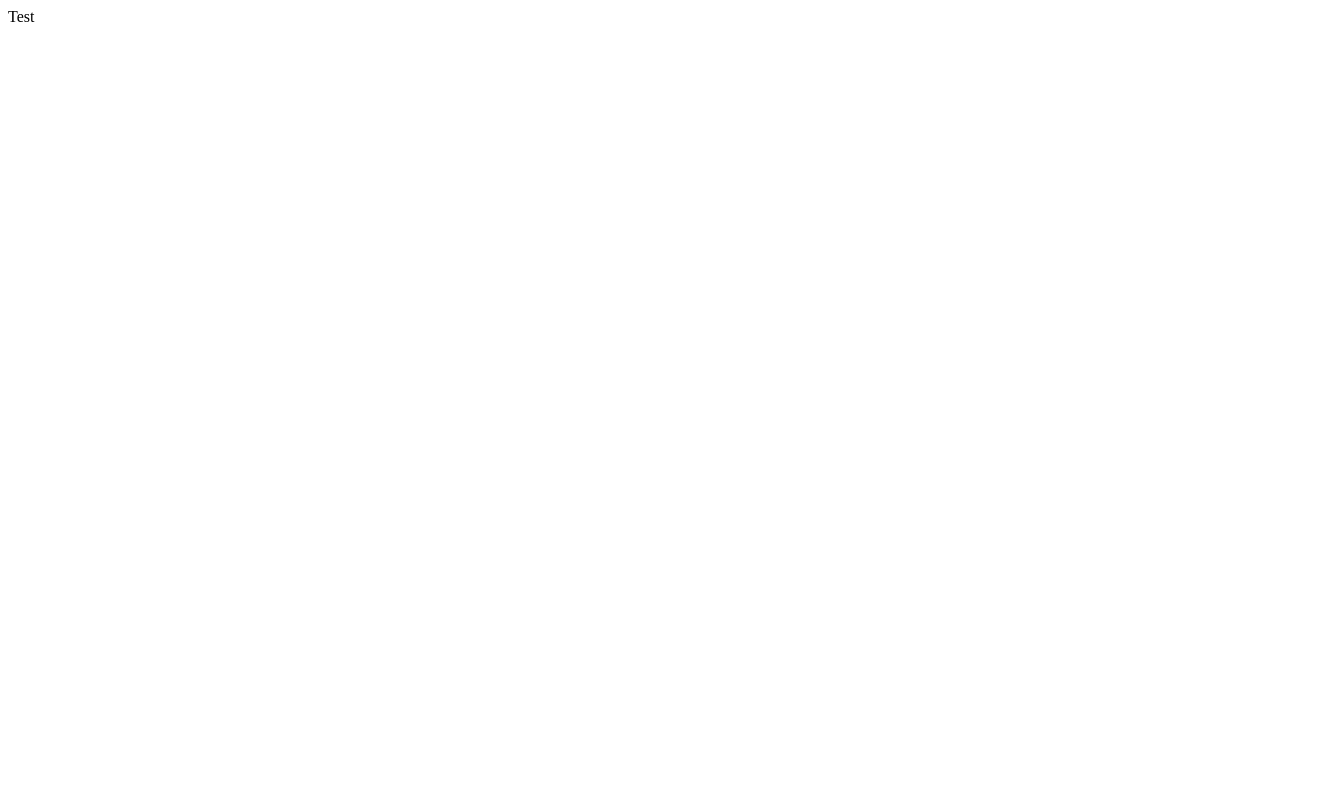
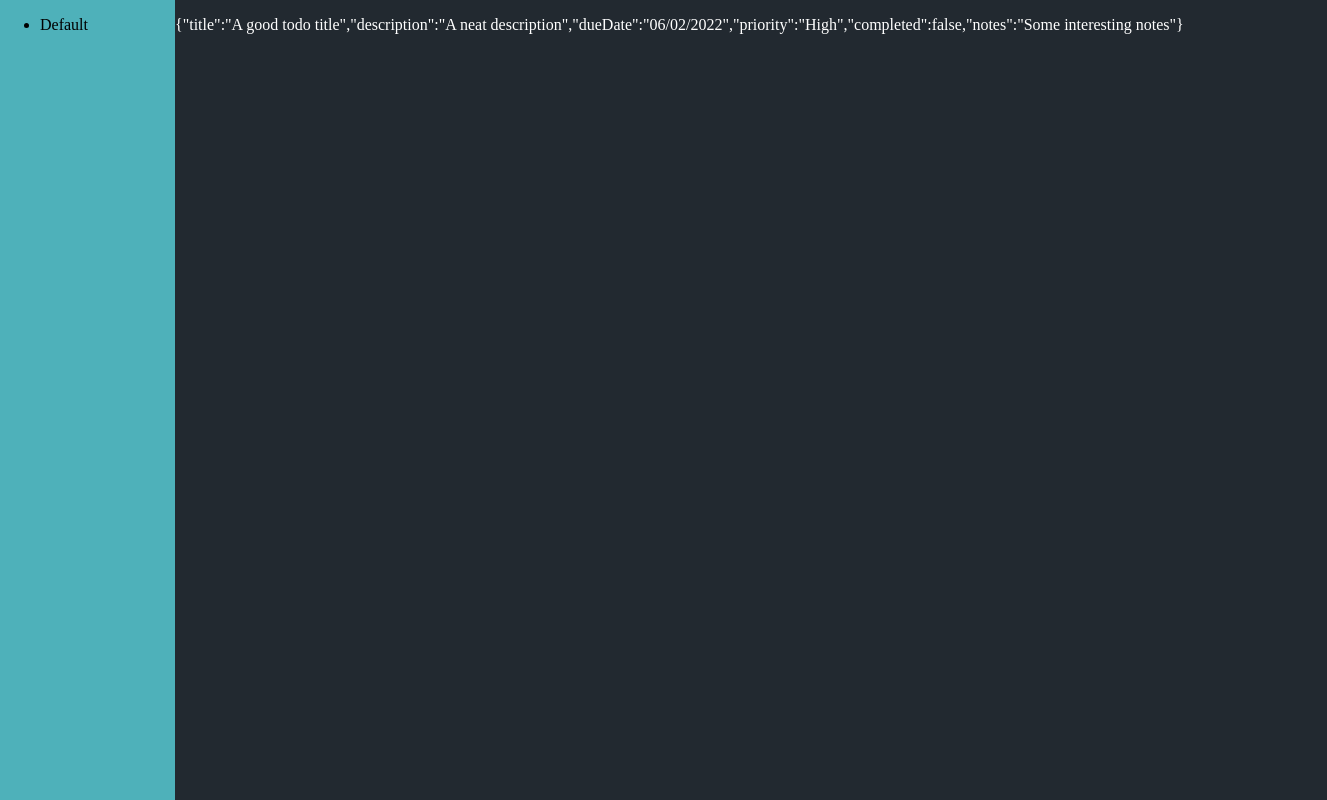
Before and after one commit to tgoandrex/javascript-todo-app, a website built with webpack: page src/template.html in a window 1280 px wide. Shown: the whole page, 1327 px wide, since content can reach past the window. Built offline with nearby package versions, Linux system fonts and the light colour scheme.

Commit message:
Add domElements.js and domBuilder.js. Complete a rough draft of bringing projects and todos to the user interface. Create main.css and the main css grid.

```diff
--- a/app.js
+++ b/app.js
@@ -1,11 +1,5 @@
-import { Todo } from "./src/app/todo";
-import { Project } from "./src/app/project";
+import { domBuilder } from "./src/app/domBuilder";
 
 export const run = () => {
-    // Temporary to test out if todo is being created and displayed correctly
-    let todo = new Todo("A great todo title", "A neat description", "06/02/2022", "High", "Some interesting notes...");
-    todo.sayHi();
-
-    let project = new Project("Default", [todo]);
-    project.sayHi();
+    domBuilder.buildContent();
 }
--- /dev/null
+++ b/src/app/domBuilder.js
@@ -0,0 +1,30 @@
+import { tContent, pContent } from "./utils/domElements";
+import { Project } from "./project";
+import { Todo } from "./todo";
+
+export const domBuilder = (() => {
+  const buildTodoContent = (project) => {
+    // Temporary to test out if todo is being created and displayed correctly. Todos will be extracted from project.todos later
+    let exampleTodo = new Todo("A good todo title", "A neat description", "06/02/2022", "High", false, "Some interesting notes");
+    project.addTodoToProject(exampleTodo);
+
+    project.todos.forEach(function(todo) {
+      const paragraph = document.createElement("p");
+      paragraph.textContent = JSON.stringify(todo);
+      tContent.appendChild(paragraph);
+    });
+  }
+
+  const buildContent = () => {
+    // Default project for creating todos. Temporarily created here. Will be created from localHost later
+    let defaultProject = new Project("Default");
+
+    const listItem = document.createElement("li");
+    listItem.textContent = defaultProject.title;
+    pContent.appendChild(listItem);
+
+    buildTodoContent(defaultProject);
+  }
+
+  return { buildContent };
+})();
--- a/src/app/project.js
+++ b/src/app/project.js
@@ -1,10 +1,8 @@
 export class Project {
-    constructor(title, todos) {
+    constructor(title) {
         this.title = title;
-        this.todos = todos;
+        this.todos = [];
     }
 
-    sayHi = () => { // Temporary function to test if webpack/object works
-        console.log(`Hi Project: ${this.title}! Todos in this project: ${JSON.stringify(this.todos)}`);
-    }
+    addTodoToProject = (todo) => this.todos.push(todo);
 }
--- a/src/app/todo.js
+++ b/src/app/todo.js
@@ -1,13 +1,10 @@
 export class Todo {
-    constructor(title, description, dueDate, priority, notes) {
+    constructor(title, description, dueDate, priority, completed, notes) {
         this.title = title;
         this.description = description;
         this.dueDate = dueDate;
         this.priority = priority;
+        this.completed = completed
         this.notes = notes;
     }
-
-    sayHi = () => { // Temporary function to test if webpack/object works
-        console.log(`Hi Todo: ${this.title}!`);
-    }
 }
--- /dev/null
+++ b/src/app/utils/domElements.js
@@ -0,0 +1,4 @@
+const tContent = document.getElementById("todos-content");
+const pContent = document.getElementById("projects-content");
+
+export { tContent, pContent };
--- a/src/index.js
+++ b/src/index.js
@@ -1,3 +1,4 @@
 import { run } from "../app";
+import "./main.css";
 
 run();
--- /dev/null
+++ b/src/main.css
@@ -0,0 +1,30 @@
+html, body {
+    margin: 0;
+    height: 100%;
+}
+
+#grid-container {
+    display: inline-grid;
+    grid-template-columns: minmax(175px, 10%) 30% 30% 30%;
+    grid-template-rows: auto;
+    grid-template-areas:
+        "navigation content content content"
+        "navigation content content content"
+        "navigation content content content"
+        "navigation content content content";
+    height: 100%;
+    width: 100%;
+}
+
+nav {
+    grid-area: navigation;
+    background: #4EB1BA;
+    height: 100%;
+    width: 100%;
+}
+
+#todos-content {
+    grid-area: content;
+    background: #222930;
+    color: #FFF;
+}
--- a/src/template.html
+++ b/src/template.html
@@ -7,6 +7,13 @@
     <title>Todo App</title>
   </head>
   <body>
-      Test
+    <div id="grid-container">
+      <nav>
+          <ul id="projects-content">
+          </ul>
+      </nav>
+      <div id="todos-content">
+      </div>
+    </div>
   </body>
 </html>
```
